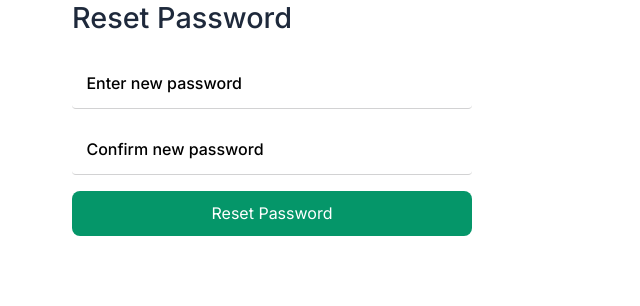
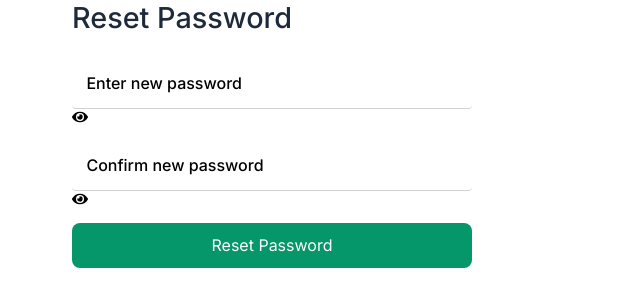
Before and after one commit to Shruthimr123/Smart-Recruitment-System, a React (Vite) app in the folder frontend/: page /reset-password in a window 1280 px wide. Shown: the top 306 px of the page, without its empty margins (0-640 px from the left). Built offline with nearby package versions, Linux system fonts and the light colour scheme.

Commit message:
eye icon added for password

```diff
--- /dev/null
+++ b/frontend/src/components/PasswordInput.tsx
@@ -0,0 +1,46 @@
+import React, { useState } from "react";
+import { FaEye, FaEyeSlash } from "react-icons/fa";
+
+interface PasswordInputProps {
+    name: string;
+    value: string;
+    onChange: (e: React.ChangeEvent<HTMLInputElement>) => void;
+    placeholder?: string;
+    required?: boolean;
+    disabled?: boolean;
+}
+
+const PasswordInput: React.FC<PasswordInputProps> = ({
+    name,
+    value,
+    onChange,
+    placeholder = "Password",
+    required = false,
+    disabled = false,
+}) => {
+    const [showPassword, setShowPassword] = useState(false);
+
+    return (
+        <div className="password-container">
+            <input
+                type={showPassword ? "text" : "password"}
+                name={name}
+                value={value}
+                onChange={onChange}
+                placeholder={placeholder}
+                required={required}
+                disabled={disabled}
+                className="password-input"
+            />
+
+            <span
+                className="password-eye"
+                onClick={() => setShowPassword((prev) => !prev)}
+            >
+                {showPassword ? <FaEyeSlash /> : <FaEye />}
+            </span>
+        </div>
+    );
+};
+
+export default PasswordInput;
--- a/frontend/src/components/ResetPassword.tsx
+++ b/frontend/src/components/ResetPassword.tsx
@@ -3,6 +3,7 @@ import { useSearchParams, useNavigate } from "react-router-dom";
 import axiosInstance from "../api/axiosInstance";
 import "./css/Login.css";
 import { toast } from "sonner";
+import PasswordInput from "./PasswordInput";
 
 const ResetPassword: React.FC = () => {
   const [searchParams] = useSearchParams();
@@ -13,7 +14,7 @@ const ResetPassword: React.FC = () => {
   const [confirmPassword, setConfirmPassword] = useState("");
   const [loading, setLoading] = useState(false);
   const [error, setError] = useState("");
-  const [touched, setTouched] = useState(false);
+  // const [touched, setTouched] = useState(false);
   const [tokenValid, setTokenValid] = useState(true);
 
   const handleSubmit = async (e: React.FormEvent) => {
@@ -66,8 +67,7 @@ const ResetPassword: React.FC = () => {
         <h2>Reset Password</h2>
 
         <form className="login-form" onSubmit={handleSubmit}>
-          <input
-            type="password"
+          <PasswordInput
             name="password"
             placeholder="Enter new password"
             value={password}
@@ -76,18 +76,15 @@ const ResetPassword: React.FC = () => {
             disabled={!tokenValid}
           />
 
-          <input
-            type="password"
+          <PasswordInput
             name="confirmPassword"
             placeholder="Confirm new password"
             value={confirmPassword}
             onChange={(e) => setConfirmPassword(e.target.value)}
-            onBlur={() => setTouched(true)}
             required
             disabled={!tokenValid}
           />
-
-          {(touched && password !== confirmPassword) || error ? (
+          {(password && confirmPassword && password !== confirmPassword) || error ? (
             <p style={{ color: "red", fontSize: "14px" }}>
               {error || "Passwords do not match!"}
             </p>
@@ -97,11 +94,11 @@ const ResetPassword: React.FC = () => {
             {loading ? "Resetting..." : "Reset Password"}
           </button>
 
-           {!tokenValid && (
-          <p style={{ color: "red", marginBottom: "15px" }}>
-            This reset link is no longer valid or has expired.
-          </p>
-        )}
+          {!tokenValid && (
+            <p style={{ color: "red", marginBottom: "15px" }}>
+              This reset link is no longer valid or has expired.
+            </p>
+          )}
         </form>
       </div>
     </div>
```
